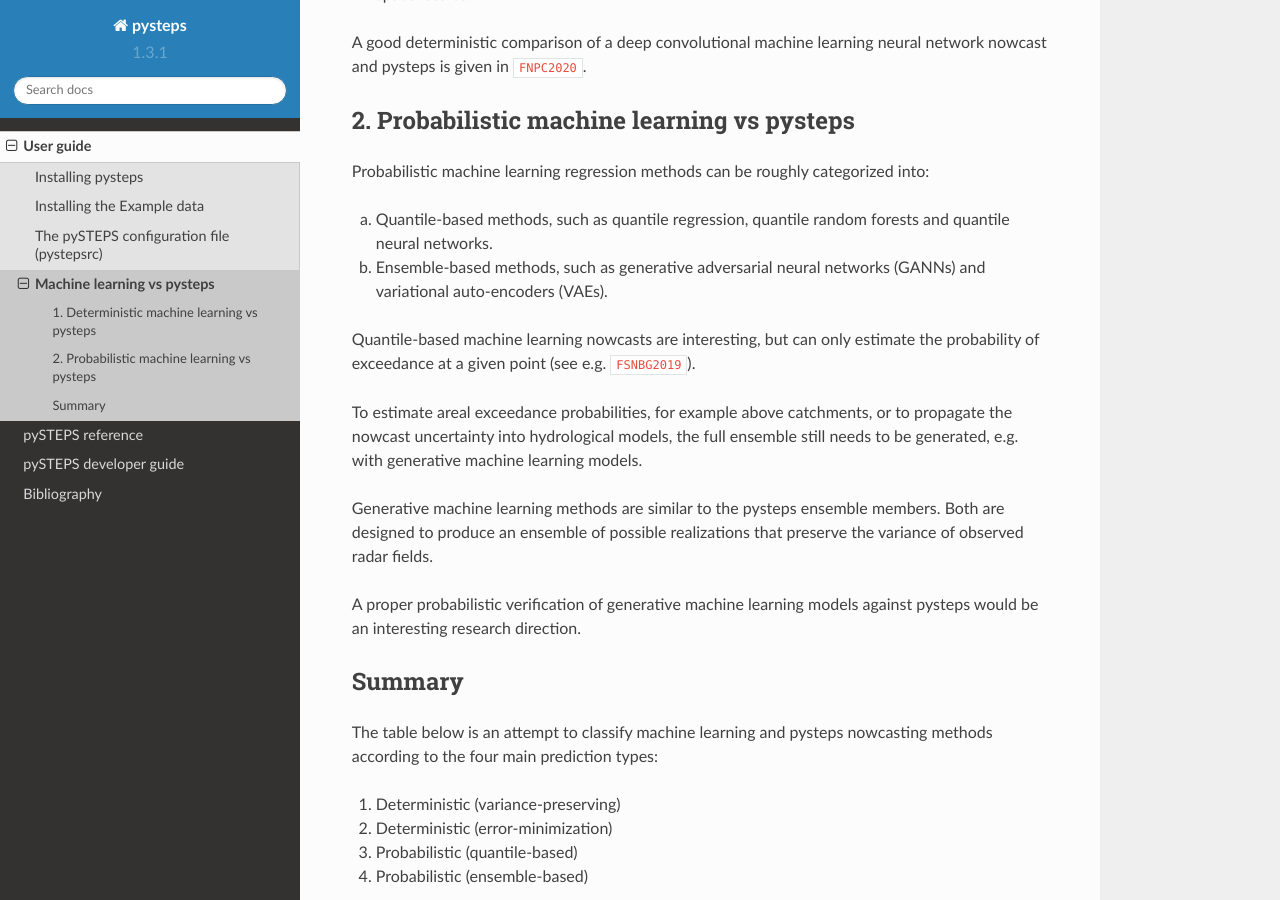
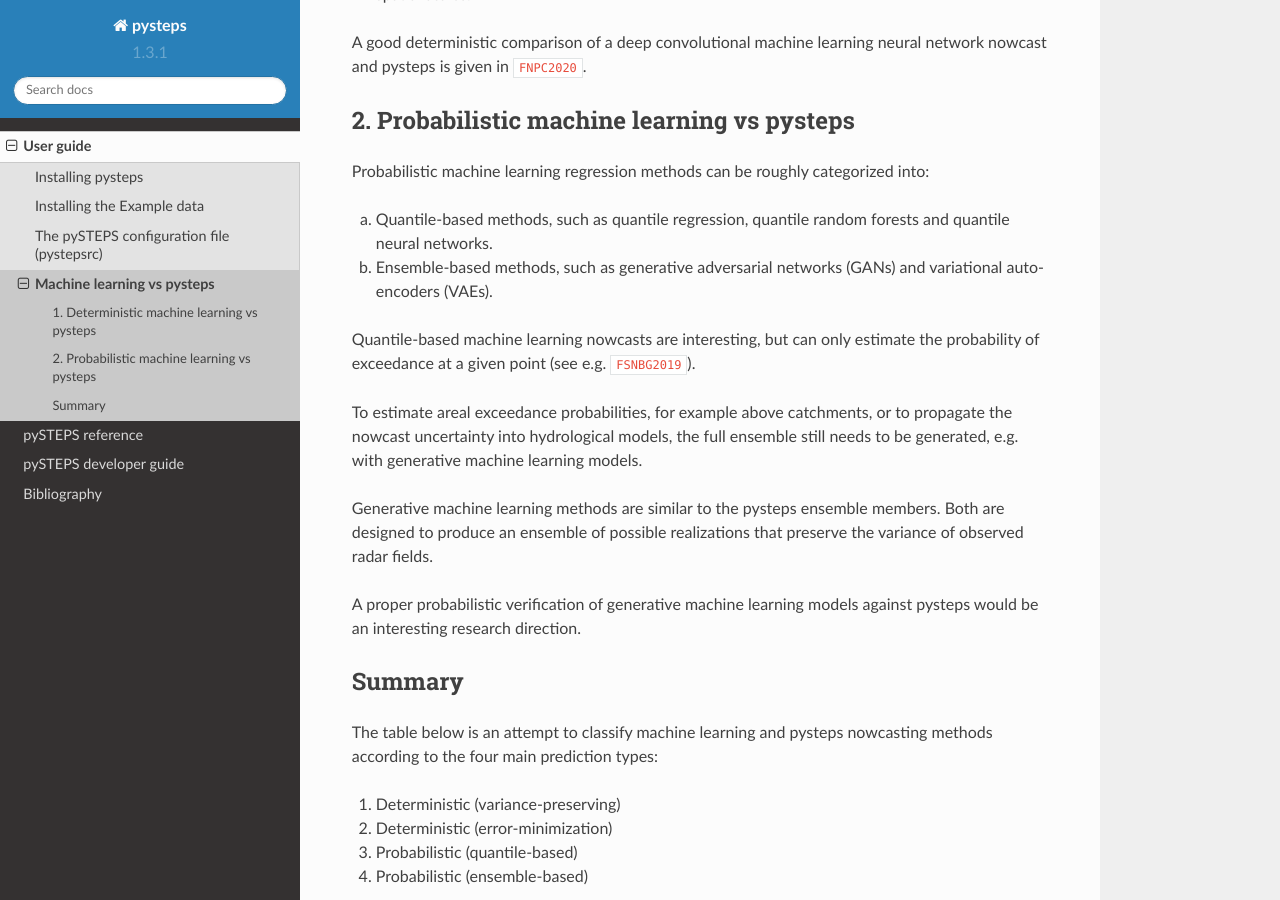
Before and after one commit to pySTEPS/pysteps, a Sphinx documentation site: the page built from doc/source/user_guide/machine_learning_pysteps.rst, in a window 1280 px wide and 900 px high, scrolled down 1553 px. Built offline with Sphinx 7.4.7 and the Read the Docs theme 2.0.0, drawn with Linux system fonts in a browser that asks for light colours; pages that are not in the unit, such as notebooks, are missing from menus; cross-references to code outside the pages are shown as plain code.

Commit message:
Update doc/source/user_guide/machine_learning_pysteps.rst
Co-authored-by: Daniele Nerini <daniele.nerini@meteoswiss.ch>

```diff
--- a/doc/source/user_guide/machine_learning_pysteps.rst
+++ b/doc/source/user_guide/machine_learning_pysteps.rst
@@ -55,7 +55,7 @@
 Probabilistic machine learning regression methods can be roughly categorized into:
 
 a. Quantile-based methods, such as quantile regression, quantile random forests and quantile neural networks.
-b. Ensemble-based methods, such as generative adversarial neural networks (GANNs) and variational auto-encoders (VAEs).
+b. Ensemble-based methods, such as generative adversarial networks (GANs) and variational auto-encoders (VAEs).
 
 Quantile-based machine learning nowcasts are interesting, but can only estimate the probability of exceedance at a given point (see e.g. :cite:`FSNBG2019`).
 
```
